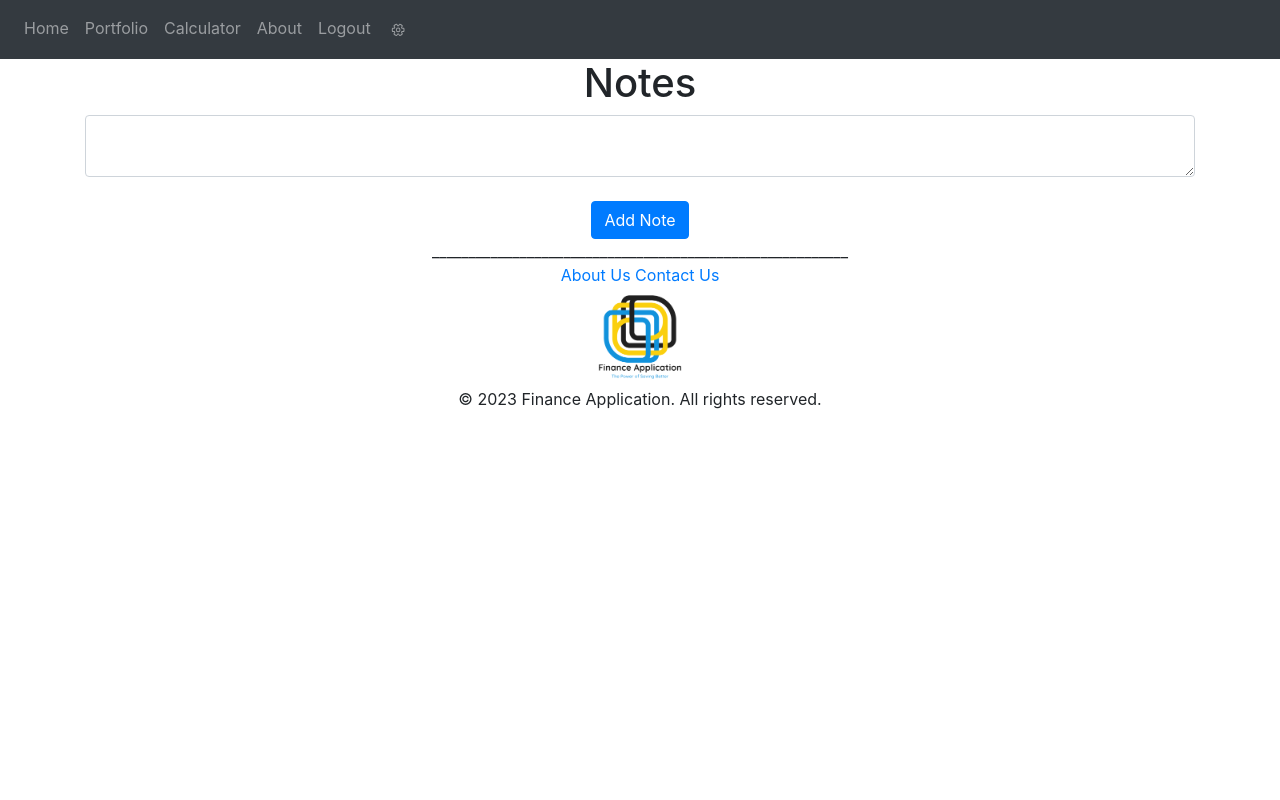
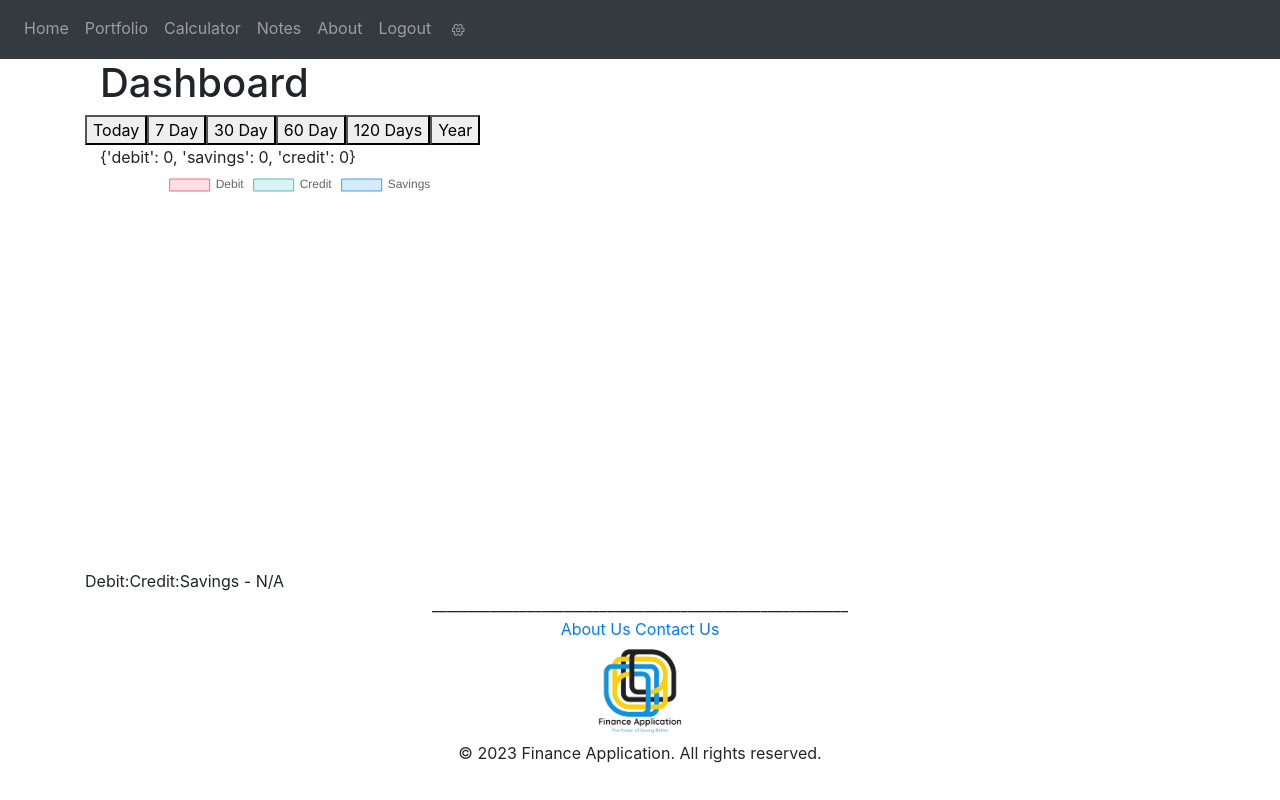
Before and after one commit to CITA-450/FinanceApplication, a Flask app: page /home/ in a window 1280 px wide. Run offline with Flask 3, Linux system fonts and the light colour scheme; the visitor is signed in with stand-in values (Sample User, id 1); data that the repository does not hold is empty; parts of the project's set-up code (start-up, migrations or seed data) failed here and were passed over; some libraries are stand-ins or nearby versions.

Commit message:
dashboard and some minor tweaks

```diff
--- a/main.py
+++ b/main.py
@@ -1,14 +1,16 @@
 #----------<MAIN.PY>-------------------------------------------------------------------------------------#
 #
+#----------<IMPORTS>-------------------------------------------------------------------------------------#
+from website import create_app, process as P
 #
 #----------<**SET_IP**>----------------------------------------------------------------------------------#
 #
 #*CHANGE FOR TO YOUR CURRENT IP ADDRESS(* Set host IP)
 ip = "192.168.254.34"
 #
-#----------<IMPORTS>-------------------------------------------------------------------------------------#
 #
-from website import create_app, process as P
+
+
 #
 #----------<INSTANCE>------------------------------------------------------------------------------------#
 #
--- a/website/models.py
+++ b/website/models.py
@@ -36,7 +36,7 @@ class Ledger(db.Model): #Budget Ledger Lines
 
     id= db.Column(db.Integer,primary_key=True)
     timestamp= db.Column(db.DateTime(timezone=True), default=func.now()) #born on date
-    #name= db.Column(db.String(15),db.References("portfolio.name"))
+    name= db.Column(db.String(15),default=None)
     debt= db.Column(db.Boolean,default=True)
     amount= db.Column(db.Float(35),default=0.0)
     modelClass= db.Column(db.String(150),default=None)
--- a/website/templates/base_auth.html
+++ b/website/templates/base_auth.html
@@ -1,6 +1,7 @@
 <!DOCTYPE html>
 <html>
   <head>
+    <script src="https://cdn.jsdelivr.net/npm/chart.js"></script>
     <meta charset="utf-8" />
     <meta name="viewport" content="width=device-width, initial-scale=1" />
     <link
@@ -36,6 +37,7 @@
           >Portfolio</a          >
           <a class="nav-item nav-link" id="support" href="/public/calculator"
           >Calculator</a          >
+          <a class="nav-item nav-link" id="notes" href="/notes">Notes</a>
           <a class="nav-item nav-link" id="about" href="/public/about">About</a>
           <a class="nav-item nav-link" id="logout" href="/logout">Logout</a>
           <div  class="settings wrapper svelte-14p79g3">
@@ -112,6 +114,12 @@
       integrity="sha384-JZR6Spejh4U02d8jOt6vLEHfe/JQGiRRSQQxSfFWpi1MquVdAyjUar5+76PVCmYl"
       crossorigin="anonymous"
     ></script>
+    <style>
+      #myChart {
+          max-width: 400px;
+          max-height: 400px;
+      }
+      </style>
     {% block javascript %}
     <script type="text/javascript">
       function deleteNote(noteId) {
--- a/website/templates/home.html
+++ b/website/templates/home.html
@@ -1,23 +1,58 @@
 
 {% extends "base_auth.html" %} {% block title %}Home{% endblock %} {% block content
 %}
-<h1 align="center">Notes</h1>
-<ul class="list-group list-group-flush" id="notes">
-  {% for note in user.notes %}
-  <li class="list-group-item">
-    {{user}}
-    {{ note.data }}
-    <button type="button" class="close" onClick="deleteNote({note,id})">
-      <span aria-hidden="true">&times;</span>
-    </button>
-  </li>
-  {% endfor %}
-</ul>
-<form method="POST">
-  <textarea name="note" id="note" class="form-control"></textarea>
-  <br />
-  <div align="center">
-    <button type="submit" class="btn btn-primary">Add Note</button>
+<div class="container">
+  <div class="row">
+    <div class="col-md-12">
+      <h1>Dashboard</h1>
+    </div>
+    <button onclick="loadChartData('1')">Today</button>
+    <button onclick="loadChartData('7')">7 Day</button>
+    <button onclick="loadChartData('30')">30 Day</button>
+    <button onclick="loadChartData('60')">60 Day</button>
+    <button onclick="loadChartData('120')">120 Days</button>
+    <button onclick="loadChartData('364')">Year</button>
   </div>
-</form>
+</div>
+
+<div class="container">
+{{ pie_data }}  <!-- This will print the pie_data dictionary for debugging -->
+
+<canvas id="myChart" width="400" height="400"></canvas>
+<script>
+  var ctx = document.getElementById('myChart').getContext('2d');
+  var myChart = new Chart(ctx, {
+      type: 'pie',
+      data: {
+          labels: ['Debit', 'Credit', 'Savings'],
+          datasets: [{
+              label: 'Transactions',
+              data: [{{ pie_data['debit'] }}, {{ pie_data['credit'] }}, {{ pie_data['savings'] }}],
+              backgroundColor: [
+                  'rgba(255, 99, 132, 0.2)',
+                  'rgba(75, 192, 192, 0.2)',
+                  'rgba(54, 162, 235, 0.2)'
+              ],
+              borderColor: [
+                  'rgba(255, 99, 132, 1)',
+                  'rgba(75, 192, 192, 1)',
+                  'rgba(54, 162, 235, 1)'
+              ],
+              borderWidth: 1
+          }]
+      },
+      options: {
+          responsive: true,
+          maintainAspectRatio: false
+      }
+  });
+  </script>
+</div>
+<!-- Add more buttons as needed -->
+<script>
+function loadChartData(range) {
+    window.location.href = `/home?range=${range}`;
+}
+</script>
+<div>Debit:Credit:Savings - {{ ratio }}</div>
 {% endblock %}
--- a/website/templates/ledger.html
+++ b/website/templates/ledger.html
@@ -14,7 +14,7 @@ Ledger
   <div class="form-row">
     <div class="form-group col-md-6">
       <label for="ledger">Select Ledger:</label>
-      <select class="form-control" id="name" name="name" required>
+      <select class="form-control" id="class" name="class" required>
         <option value="{{ request.args.get('default_ledger') }}">--{{ request.args.get('default_ledger') }}--</option>
 
         <option value="Bills">Bills</option>
@@ -81,7 +81,8 @@ Ledger
           {% for ledger in user.ledger %}
             {% if ledger.portfolio.name == request.args.get('default_ledger')  %}
               <li class="list-group-item">
-                <strong>Name:</strong> {{ ledger.portfolio.name }}<br>
+                <strong>Class:</strong> {{ ledger.portfolio.name }}<br>
+                <strong>Name:</strong> {{ ledger.name }}<br>
                 <strong>Amount(Per Day):</strong> ${{ ledger.amount }}<br>
                 <strong>Frequency:</strong> {{ ledger.freq }}<br>
                 <strong>Details:</strong> {{ ledger.details }}<br>
--- a/website/templates/notes.html
+++ b/website/templates/notes.html
@@ -1,9 +1,13 @@
+
+{% extends "base_auth.html" %} {% block title %}Notes{% endblock %} {% block content
+  %}
   <h1 align="center">Notes</h1>
   <ul class="list-group list-group-flush" id="notes">
     {% for note in user.notes %}
     <li class="list-group-item">
+      {{user}}
       {{ note.data }}
-    <button type="button" class="close" onClick="deleteNote({{ note.id }})">
+      <button type="button" class="close" onClick="deleteNote({note,id})">
         <span aria-hidden="true">&times;</span>
       </button>
     </li>
--- a/website/views.py
+++ b/website/views.py
@@ -2,12 +2,13 @@
 
 #----------<IMPORTS>------------------------------------------------------------------------------------#
 from flask import Blueprint, render_template, request, flash, jsonify, redirect, url_for
-from werkzeug.security import generate_password_hash, check_password_hash
-from flask_login import login_user, login_required, logout_user, current_user
+#from werkzeug.security import generate_password_hash, check_password_hash
+from flask_login import  login_required, current_user
 from .models import Note, User, Portfolio,Admin,Ledger
 from . import db
 import json
-from datetime import datetime
+from datetime import datetime, timedelta
+from . import process as p
 #
 # ----------------------------------------------------------------------------------------------#
 # BLUEPRINT:create instance of the instance path blueprint
@@ -26,15 +27,49 @@ FREQUENCY_TO_DAYS = {
 }
 
 # ----------<LANDING_PAGES>------------------------------------------------------------------------------------#
-
-
-
-
-
 # # HOME
 @views.route("/home/", methods=["GET", "POST"])
 @login_required
 def home():
+    range_days = request.args.get('range', default='30')  # Default to 30 days
+    start_date = datetime.today()
+    end_date= start_date  + timedelta(days=int(range_days))
+    session = db.session
+    ledger = Ledger
+    p.printProccess(start_date,end_date)
+    # Format dates into strings in the 'DD/MM/YYYY' format
+    start_date_str = start_date.strftime(f'%Y/%m/%d')
+    end_date_str = end_date.strftime(f'%Y/%m/%d')
+    # Query for the user's ledgers
+    if request.method == "POST":
+        # Update start and end dates based on form input
+        start_date_str = request.form.get("start_date")
+        end_date_str = request.form.get("end_date")
+        try:
+            start_date = datetime.strptime(start_date_str, f'%Y/%m/%d')
+            end_date = datetime.strptime(end_date_str, f'%Y/%m/%d')
+            start_date_str = start_date.strftime(f'%Y/%m/%d')
+            end_date_str = end_date.strftime(f'%Y/%m/%d')
+
+            if end_date < start_date:
+                flash('End date cannot be before start date.', 'error')
+                return redirect(url_for('views.home'))
+        except ValueError:
+            flash('Invalid date format. Please use DD/MM/YYYY.', 'error')
+            return redirect(url_for('views.home'))
+
+    # Fetch and process the data for the chart
+    chartData = p.query_and_process_ledger_entries(start_date_str, end_date_str, session, ledger)
+    # Calculate ratio
+    total = chartData['debit'] + chartData['credit'] + chartData['savings']
+    ratio = f"{chartData['debit']/total:.2f}:{chartData['credit']/total:.2f}:{chartData['savings']/total:.2f}" if total > 0 else "N/A"
+    p.printProccess(chartData)
+    return render_template("home.html", user=current_user, pie_data=chartData, ratio=ratio, range=range_days)
+
+    #return render_template("home.html", user=current_user, pie_data=categorized_totals)
+@views.route("/notes/", methods=["GET", "POST"])
+@login_required
+def notes():
     if request.method == "POST":
         note = request.form.get("note")  # Gets the note from the HTML
 
@@ -47,8 +82,8 @@ def home():
             db.session.add(new_note)  # adding the note to the database
             db.session.commit()
             flash("Note added!", category="success")
-
-    return render_template("home.html", user=current_user)
+            return render_template("notes.html", user=current_user)
+    return render_template("notes.html", user=current_user)
 #
 #
 # WELCOME check username and email
@@ -211,13 +246,13 @@ def delete_note():
 
 @views.route('/add_ledger_entry', methods=['GET','POST'])
 def add_ledger_entry():
-    name = request.form.get('name')
-    frequency = request.form.get('frequency')
-    name = request.form.get('name')
-    details = request.form.get('description')
-    amount = float(request.form.get('amount'))
-    start_date_str = request.form.get('start_date')
-    end_date_str = request.form.get('end_date')
+    modelClass = request.form.get('class') #select ledger class
+    frequency = request.form.get('frequency') #select frequency
+    name = request.form.get('name') #name of ledger
+    details = request.form.get('description') #description of ledger
+    amount = float(request.form.get('amount')) #amount of ledger
+    start_date_str = request.form.get('start_date') #start date of ledger
+    end_date_str = request.form.get('end_date')    #end date of ledger
 
 
 
@@ -254,7 +289,7 @@ def add_ledger_entry():
         debt = False
     print(f"name: {name}, user_id: {uid}")
     # Find the portfolio with the same name as the name and belongs to the current user
-    pid = Portfolio.query.filter_by(name=name, user_id=uid).first()
+    pid = Portfolio.query.filter_by(name=modelClass, user_id=uid).first()
     print(pid)
     # If no matching portfolio is found, flash an error message and redirect
     if not pid:
@@ -266,7 +301,7 @@ def add_ledger_entry():
                             debt=debt,
                             amount=amount,
                             freq=frequency,
-                            modelClass=name,
+                            modelClass=modelClass,
                             details=details,
                             begin=start_date,
                             end=end_date,
```
Also changed, not shown: test.py (added, +61 -0 lines), website/process.py (+90 -9 lines). Lines whose indentation alone changed are shown as unchanged.
